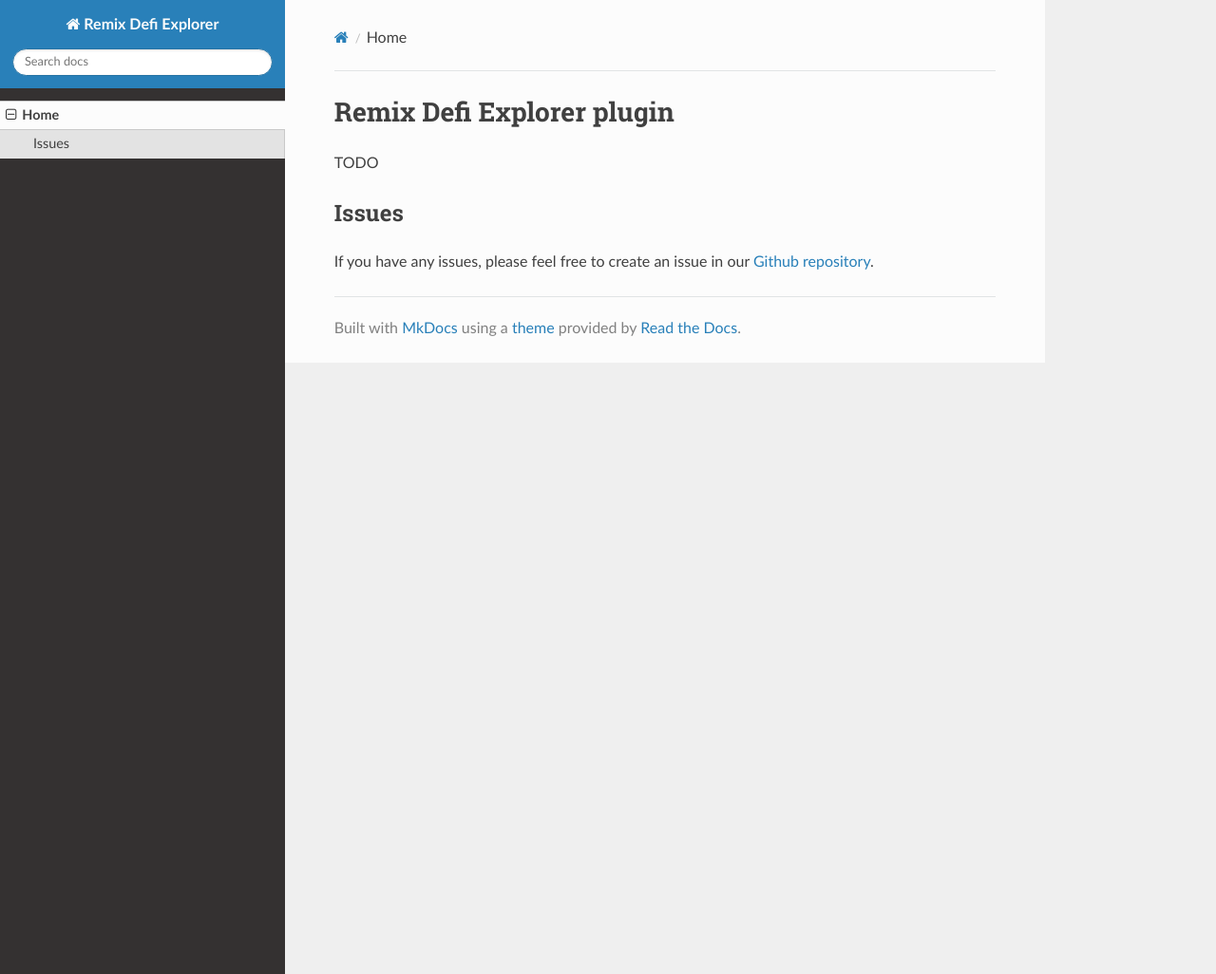
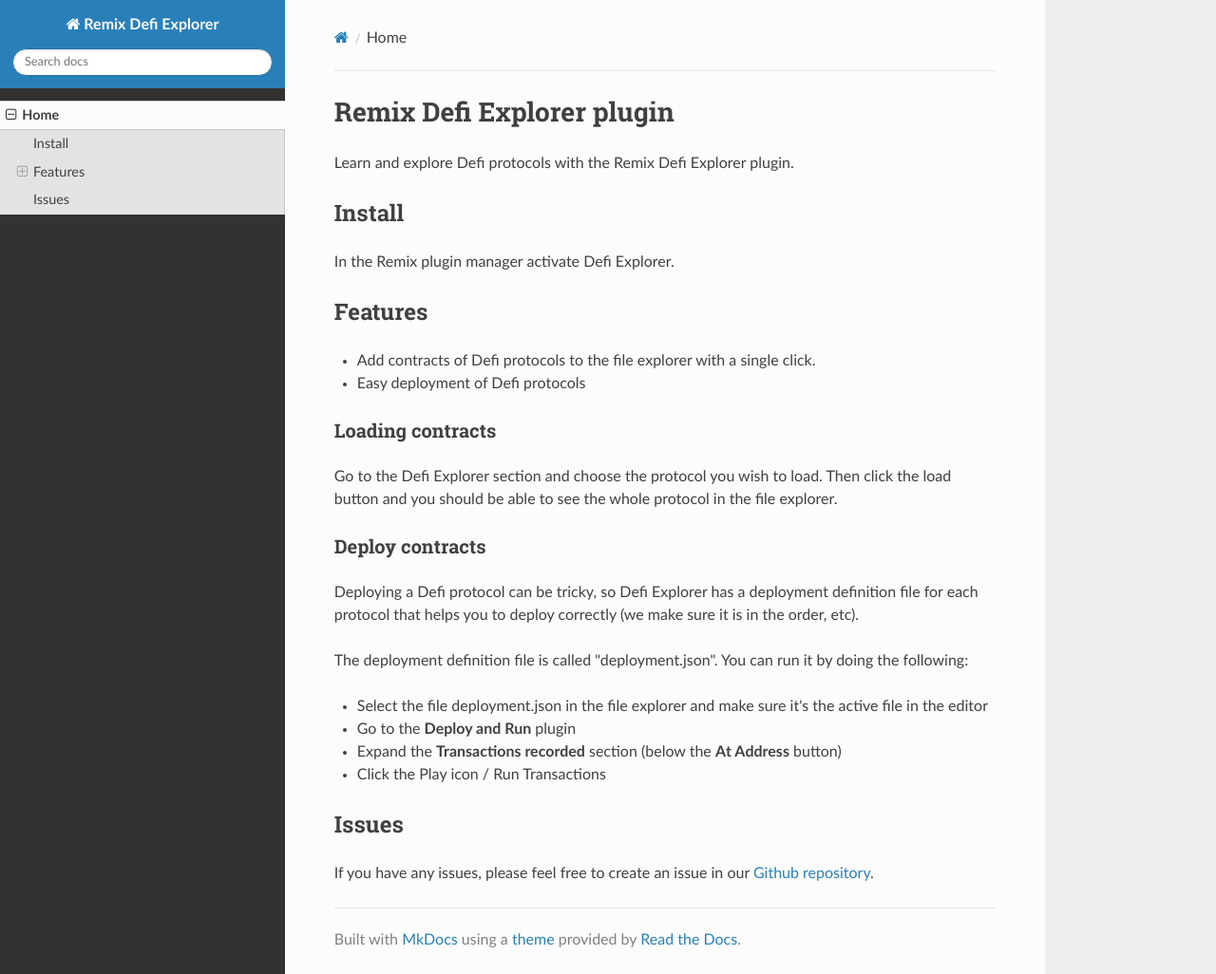
Before and after one commit to Machinalabs/remix-defi-explorer-plugin, an MkDocs documentation site: the page built from docs/index.md, in a window 1280 px wide and 1026 px high. Shown: the whole window at 95% size. Built offline with MkDocs 1.6.1, drawn with Linux system fonts in a browser that asks for light colours; nearby versions of some CDN libraries.

Commit message:
updated docs

```diff
--- a/docs/index.md
+++ b/docs/index.md
@@ -1,7 +1,35 @@
 # Remix Defi Explorer plugin
 
-TODO
+Learn and explore Defi protocols with the Remix Defi Explorer plugin.
+
+## Install
+
+In the Remix plugin manager activate Defi Explorer.
+
+## Features
+
+- Add contracts of Defi protocols to the file explorer with a single click.
+
+- Easy deployment of Defi protocols
+
+### Loading contracts
+
+Go to the Defi Explorer section and choose the protocol you wish to load. Then click the load button and you should be able to see the whole protocol in the file explorer.
+
+### Deploy contracts
+
+Deploying a Defi protocol can be tricky, so Defi Explorer has a deployment definition file for each protocol that helps you to deploy correctly (we make sure it is in the order, etc).
+
+The deployment definition file is called "deployment.json". You can run it by doing the following:
+
+- Select the file deployment.json in the file explorer and make sure it's the active file in the editor
+
+- Go to the **Deploy and Run** plugin
+
+- Expand the **Transactions recorded** section (below the **At Address** button)
+
+- Click the Play icon / Run Transactions
 
 ## Issues
 
-If you have any issues, please feel free to create an issue in our [Github repository](https://github.com/Machinalabs/remix-etherscan-plugin/issues).
+If you have any issues, please feel free to create an issue in our [Github repository](https://github.com/Machinalabs/remix-defi-explorer-plugin/issues).
```
